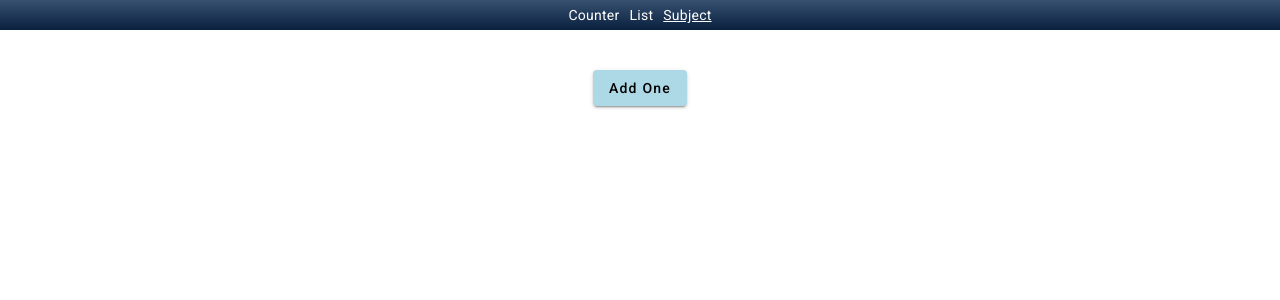
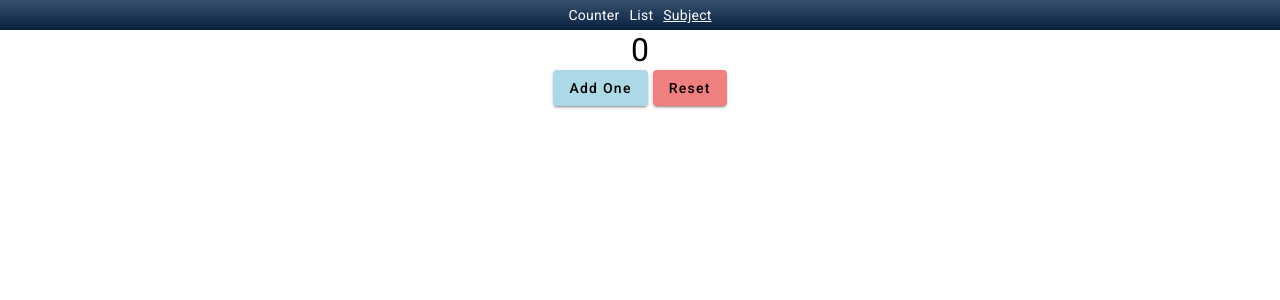
Before and after one commit to BusoArnaud/esgi-al1, an Angular app: page /firstSubject in a window 1280 px wide. Shown: the top 300 px of the page. Built offline with nearby package versions, Linux system fonts and the light colour scheme.

Commit message:
behavior

```diff
--- a/src/app/first-subject/emit/emit.component.html
+++ b/src/app/first-subject/emit/emit.component.html
@@ -1 +1,2 @@
 <app-button [text]="'Add One'" [color]="'blue'" (click)="addOne()"></app-button>
+<app-button [text]="'Reset'" [color]="'red'" (click)="reset()"></app-button>
--- a/src/app/first-subject/emit/emit.component.scss
+++ b/src/app/first-subject/emit/emit.component.scss
@@ -0,0 +1,3 @@
+app-button:first-child {
+  margin-right: 5px;
+}
--- a/src/app/first-subject/emit/emit.component.ts
+++ b/src/app/first-subject/emit/emit.component.ts
@@ -20,4 +20,8 @@ export class EmitComponent {
     this.handleService.addOne();
   }
 
+  reset(): void {
+    this.handleService.reset();
+  }
+
 }
--- a/src/app/first-subject/handle.service.ts
+++ b/src/app/first-subject/handle.service.ts
@@ -1,5 +1,5 @@
 import { Injectable } from '@angular/core';
-import {Subject} from "rxjs";
+import {BehaviorSubject, Subject} from "rxjs";
 
 @Injectable({
   providedIn: 'root'
@@ -7,10 +7,15 @@ import {Subject} from "rxjs";
 export class HandleService {
 
   counter = 0;
-  counter$= new Subject<number>();
+  counter$= new BehaviorSubject<number>(this.counter);
 
   addOne() {
     this.counter += 1;
     this.counter$.next(this.counter);
   }
+
+  reset(): void {
+    this.counter = 0;
+    this.counter$.next(this.counter);
+  }
 }
```
